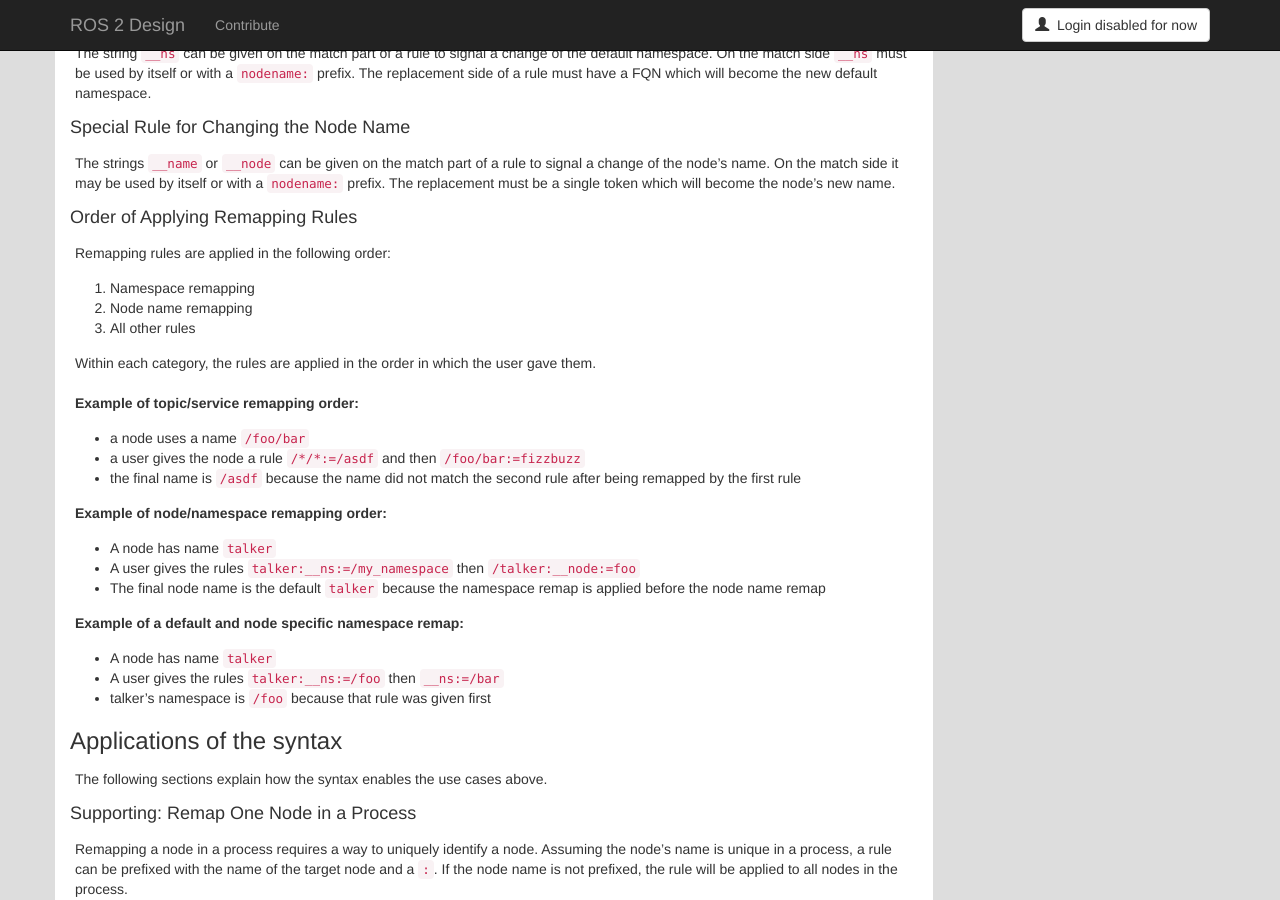
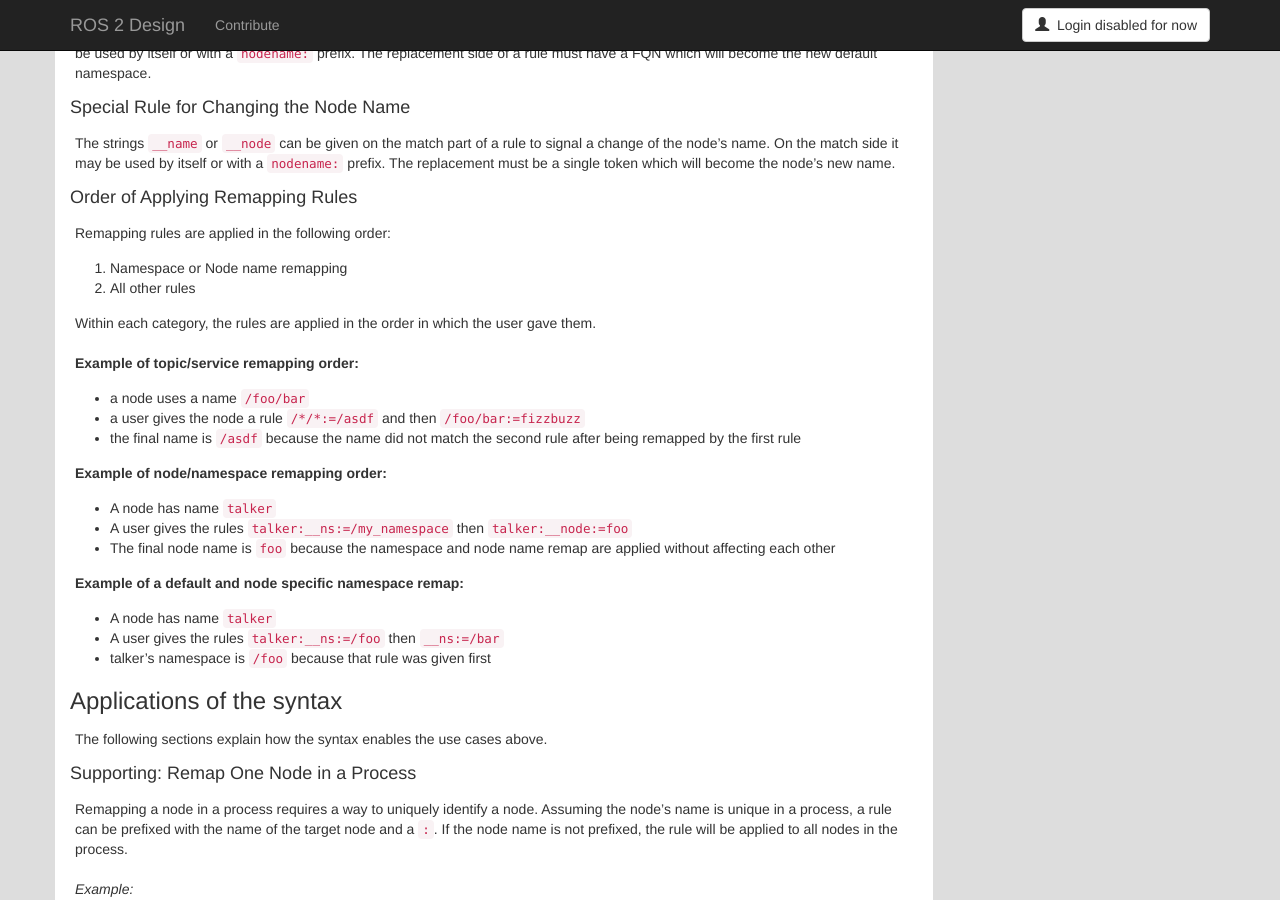
Before and after one commit to ros2/design, a Jekyll site: the page built from articles/141_static_remapping.md, in a window 1280 px wide and 900 px high, scrolled down 5551 px. Built offline with Jekyll 4.4.1, drawn with Linux system fonts in a browser that asks for light colours; nearby versions of some CDN libraries; some of the changed text lies outside the part shown.

Commit message:
update namespace and node name remapping to not affect each other
Signed-off-by: Chen Lihui <Lihui.Chen@sony.com>

```diff
--- a/articles/141_static_remapping.md
+++ b/articles/141_static_remapping.md
@@ -255,7 +255,6 @@ Example rules are:
 - `foo:=bar`
 - `/foo/bar:=fiz/buzz`
 - `nodename:~/foo:=foo`
-- `/ns1/nodename:foo:=bar`
 - `**/foo:=\1/bar`
 
 #### Match Part of a Rule
@@ -325,8 +324,7 @@ The replacement must be a single token which will become the node's new name.
 
 Remapping rules are applied in the following order:
 
-1. Namespace remapping
-1. Node name remapping
+1. Namespace or Node name remapping
 1. All other rules
 
 Within each category, the rules are applied in the order in which the user gave them.
@@ -340,8 +338,8 @@ Within each category, the rules are applied in the order in which the user gave
 **Example of node/namespace remapping order:**
 
 - A node has name `talker`
-- A user gives the rules `talker:__ns:=/my_namespace` then `/talker:__node:=foo`
-- The final node name is the default `talker` because the namespace remap is applied before the node name remap
+- A user gives the rules `talker:__ns:=/my_namespace` then `talker:__node:=foo`
+- The final node name is `foo` because the namespace and node name remap are applied without affecting each other
 
 **Example of a default and node specific namespace remap:**
 
```
Also changed, not shown: other parts of articles/141_static_remapping.md (+1 -1 lines).
